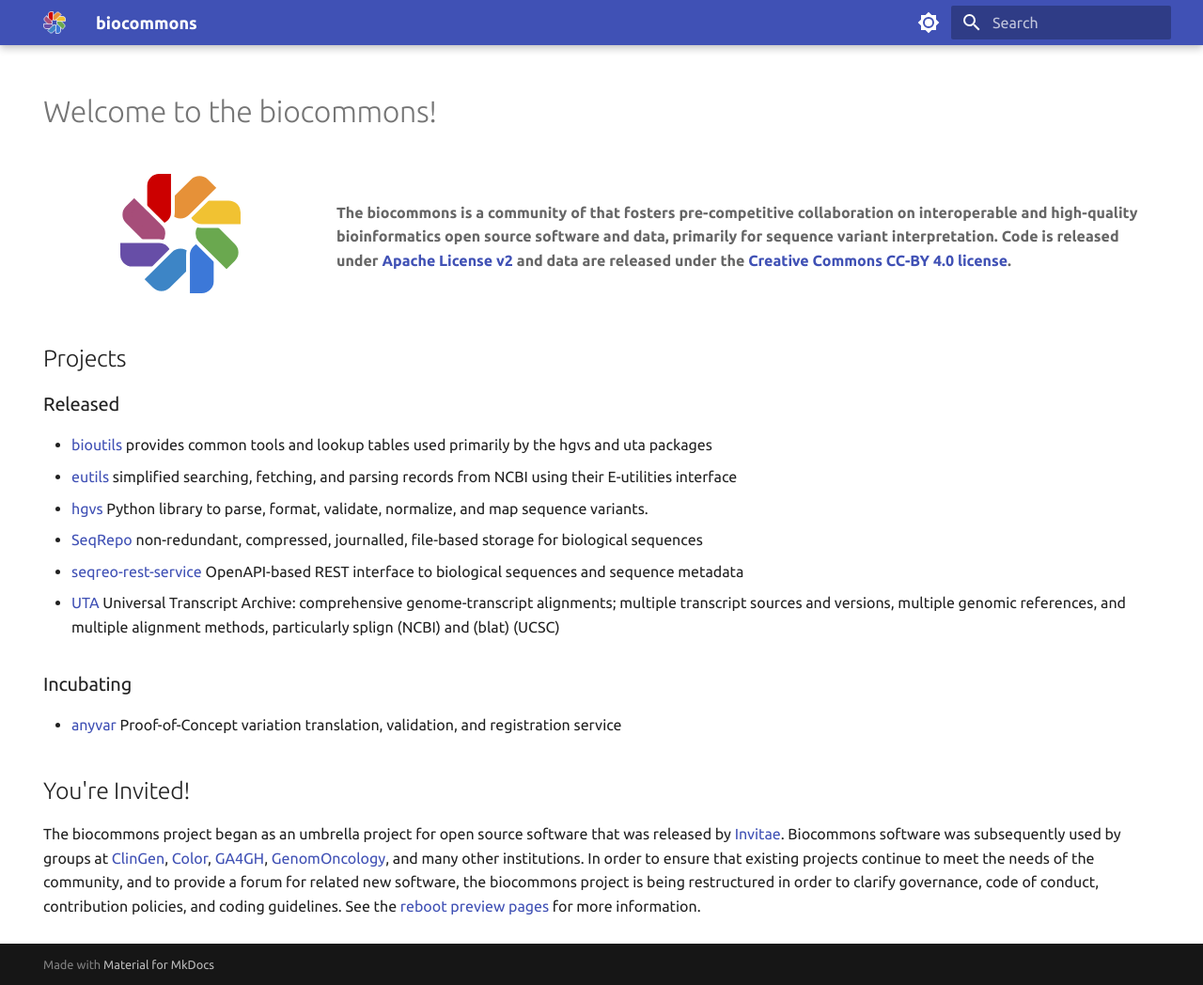
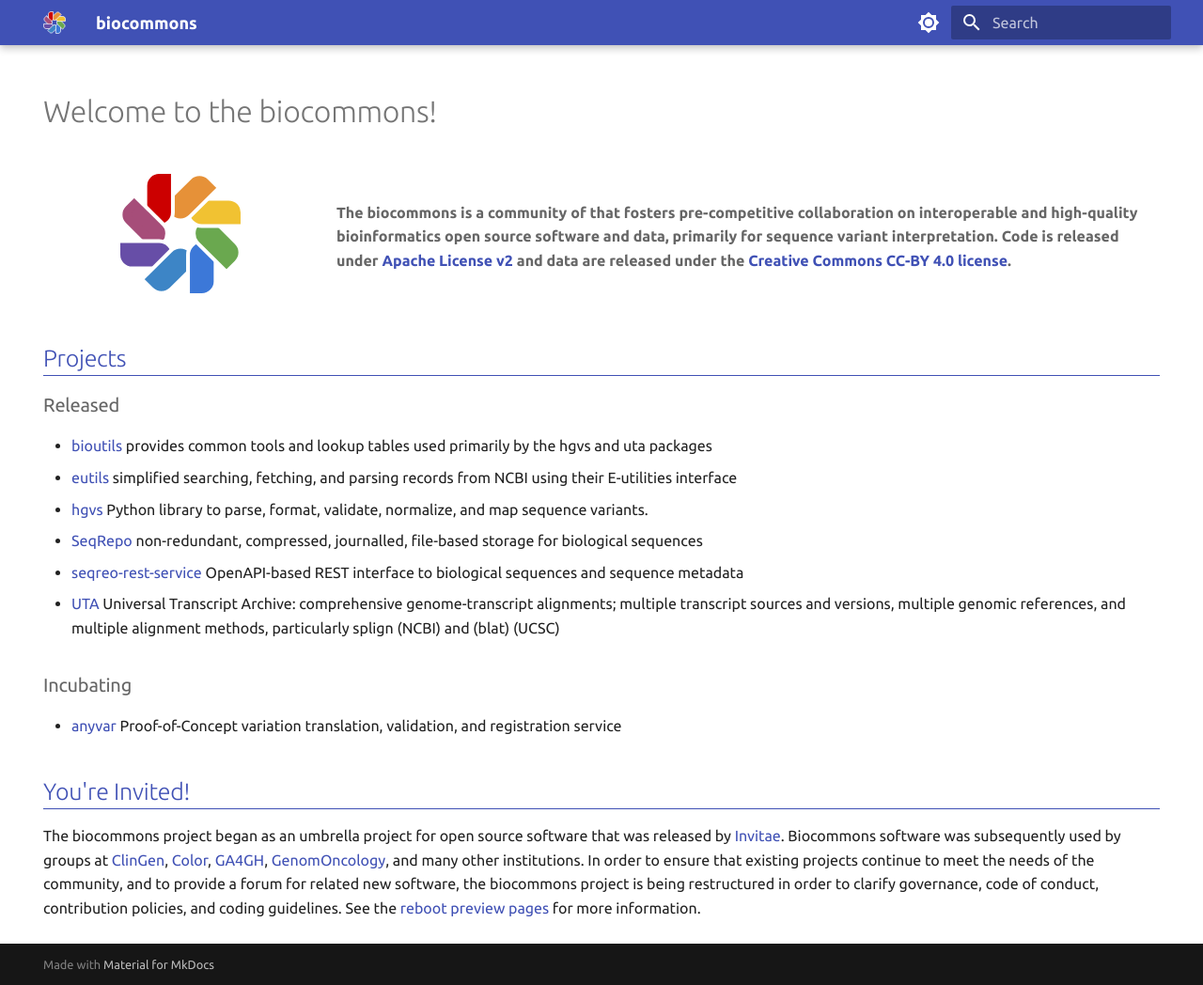
Before and after one commit to biocommons/biocommons.github.io, an MkDocs documentation site: the page built from docs/index.md, in a window 1280 px wide and 1048 px high. Shown: the whole window at 94% size. Built offline with MkDocs 1.6.1 and Material for MkDocs 9.7.7, drawn with Linux system fonts in a browser that asks for light colours.

Commit message:
added stylesheet

```diff
--- /dev/null
+++ b/docs/stylesheets/extra.css
@@ -0,0 +1,8 @@
+h2 {
+    color: #4051b5;
+    border-bottom: thin solid #4051b5;
+}
+
+h3 {
+    color: #666;
+}
--- a/mkdocs.yml
+++ b/mkdocs.yml
@@ -2,6 +2,8 @@
 # https://www.mkdocs.org/user-guide/deploying-your-docs/#organization-and-user-pages
 
 site_name: biocommons
+extra_css:
+  - stylesheets/extra.css
 
 theme:
   name: material
```
